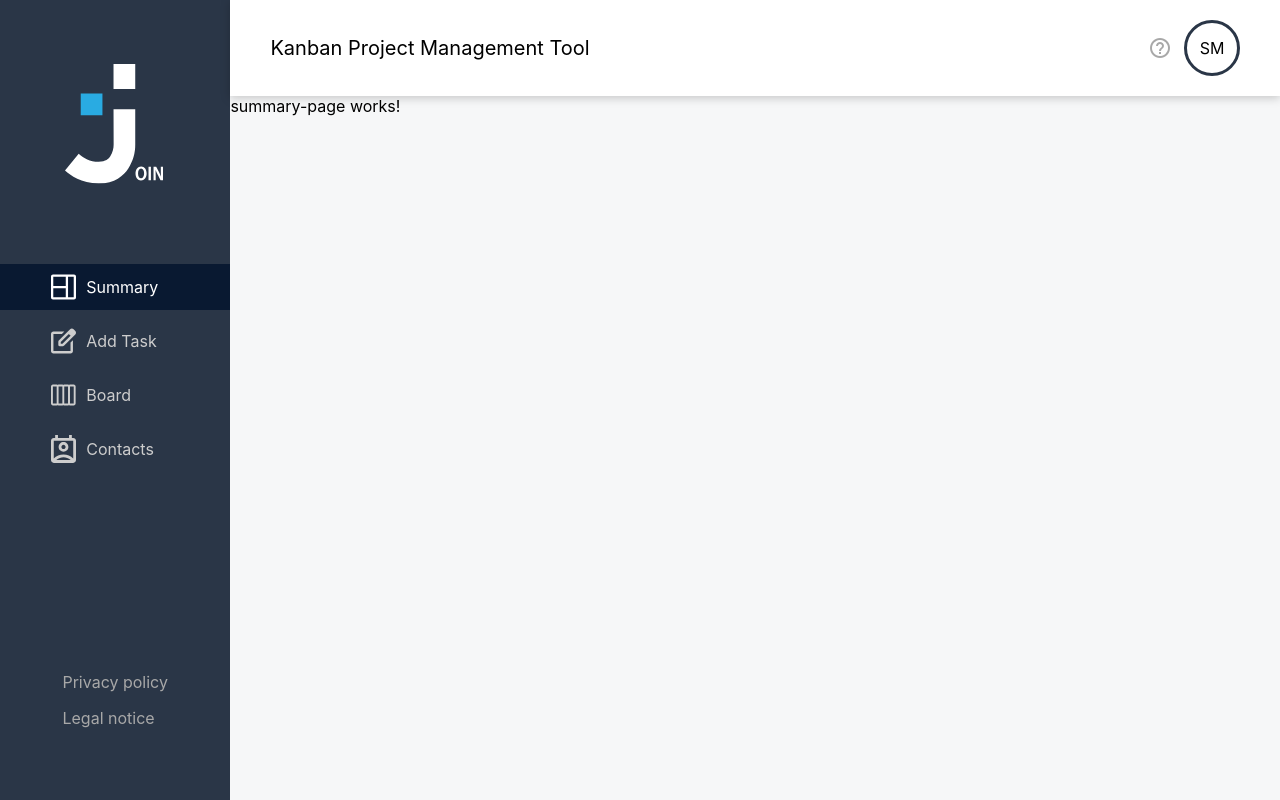
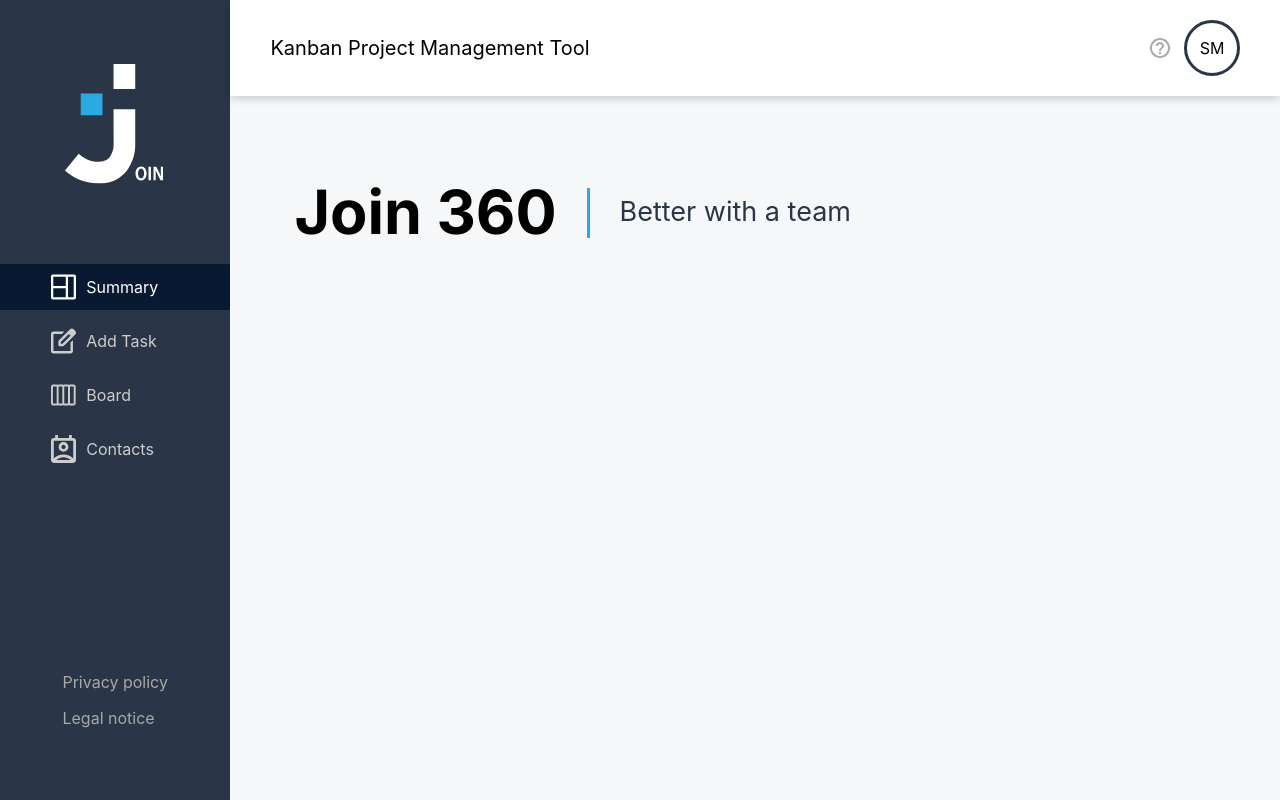
Before and after one commit to NadineJuliana/Join-Project, an Angular app: page /summary in a window 1280 px wide. Built offline with nearby package versions, Linux system fonts and the light colour scheme; no server answers; a web font is replaced by a local one.

Commit message:
Add summary page structure and styles

```diff
--- a/src/app/features/summary/page/summary-page/summary-page.component.html
+++ b/src/app/features/summary/page/summary-page/summary-page.component.html
@@ -1 +1,9 @@
-<p>summary-page works!</p>
+<section class="summary">
+    <div class="header">
+        <div class="header__headline">
+            <h1>Join 360</h1>
+            <div class="header__separator"></div>
+            <h4>Better with a team</h4>
+        </div>
+    </div>
+</section>
--- a/src/app/features/summary/page/summary-page/summary-page.component.scss
+++ b/src/app/features/summary/page/summary-page/summary-page.component.scss
@@ -0,0 +1,33 @@
+.summary {
+  max-width: calc(1440px - 232px);
+  width: 100%;
+
+  .header {
+    width: 100%;
+    height: auto;
+    display: flex;
+    justify-content: space-between;
+    flex-wrap: wrap;
+    align-items: center;
+    row-gap: 40px;
+    padding: clamp(48px, calc(48px + (100vw - 1024px)), 80px)
+      clamp(15px, calc(15px + (100vw - 1220px)), 64px)
+      clamp(24px, calc(24px + (100vw - 1024px)), 50px)
+      clamp(15px, calc(15px + (100vw - 1220px)), 64px);
+
+    &__headline {
+      display: flex;
+      flex-wrap: wrap;
+      align-items: center;
+      position: relative;
+      column-gap: 30px;
+      row-gap: 16px;
+    }
+
+    &__separator {
+      background-color: var(--accent);
+      width: 3px;
+      height: 50px;
+    }
+  }
+}
```
